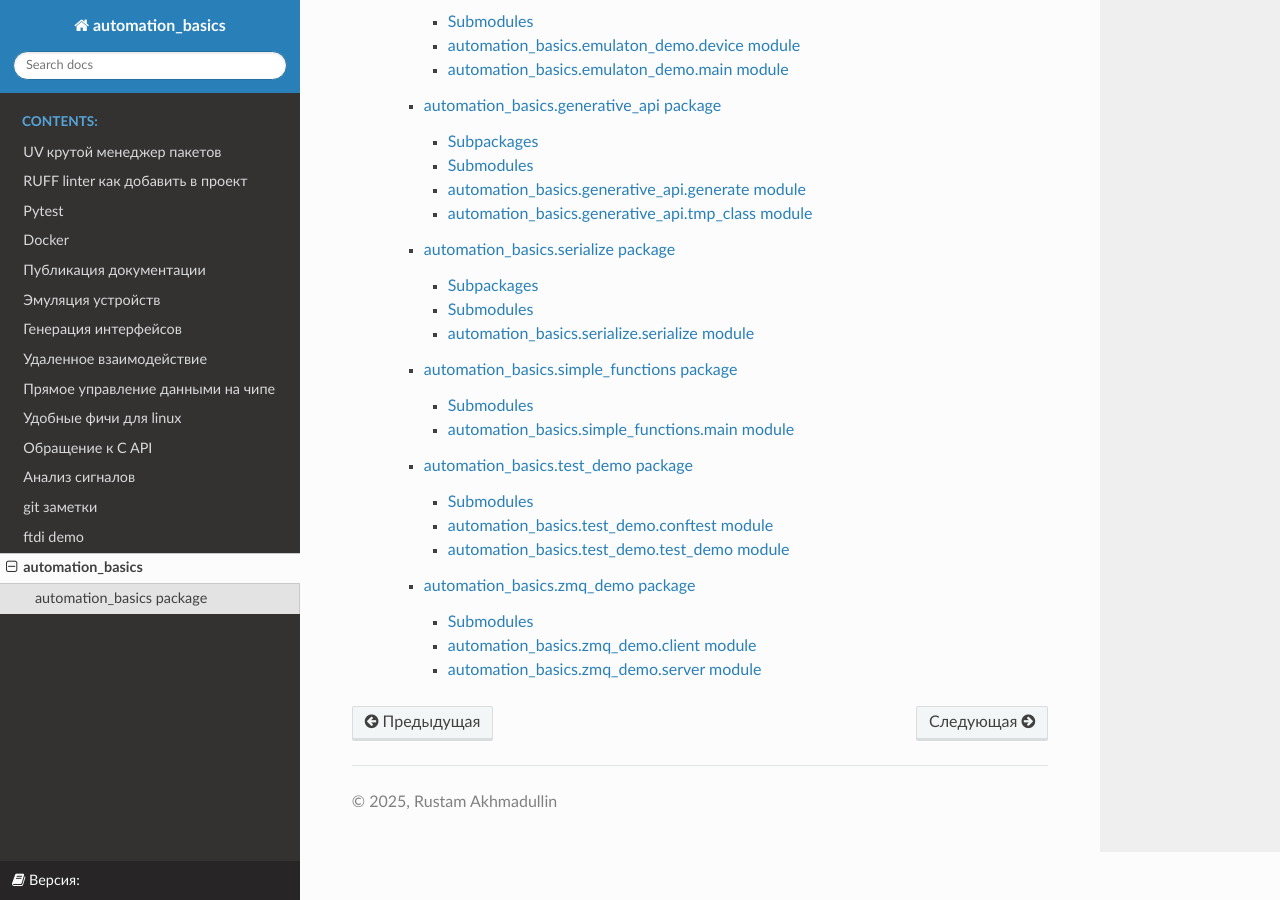
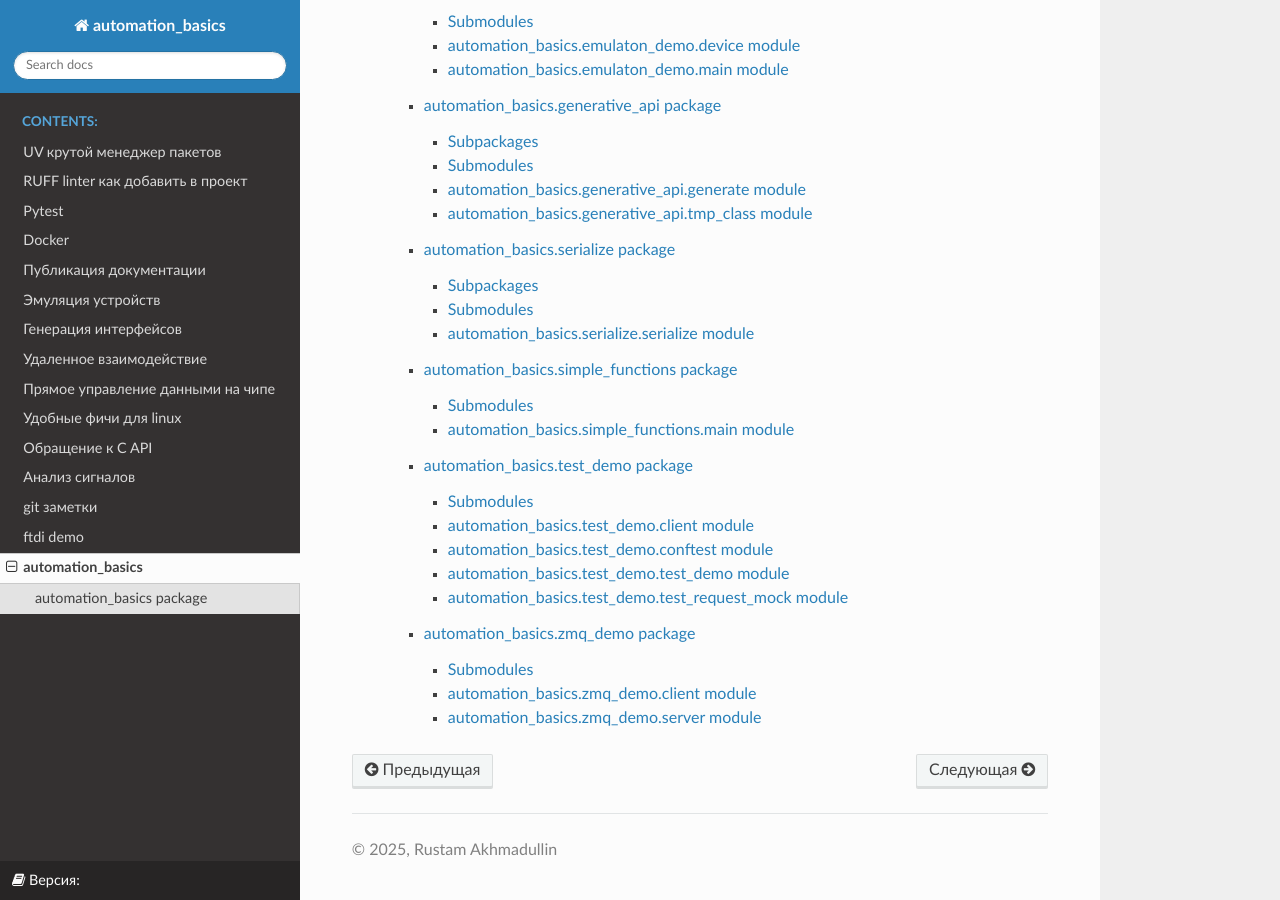
Before and after one commit to RustamAxm/automation_basic, a Sphinx documentation site: the page built from docs/source/modules.rst, in a window 1280 px wide and 900 px high, scrolled down 594 px. Built offline with Sphinx 7.4.7 and the Read the Docs theme 3.1.0, drawn with Linux system fonts in a browser that asks for light colours.

Commit message:
fix docs

```diff
--- a/docs/source/api/automation_basics.test_demo.rst
+++ b/docs/source/api/automation_basics.test_demo.rst
@@ -8,6 +8,14 @@ automation\_basics.test\_demo package
 
 Submodules
 ----------
+
+automation\_basics.test\_demo.client module
+-------------------------------------------
+
+.. automodule:: automation_basics.test_demo.client
+   :members:
+   :show-inheritance:
+   :undoc-members:
 
 automation\_basics.test\_demo.conftest module
 ---------------------------------------------
@@ -24,3 +32,11 @@ automation\_basics.test\_demo.test\_demo module
    :members:
    :show-inheritance:
    :undoc-members:
+
+automation\_basics.test\_demo.test\_request\_mock module
+--------------------------------------------------------
+
+.. automodule:: automation_basics.test_demo.test_request_mock
+   :members:
+   :show-inheritance:
+   :undoc-members:
```
